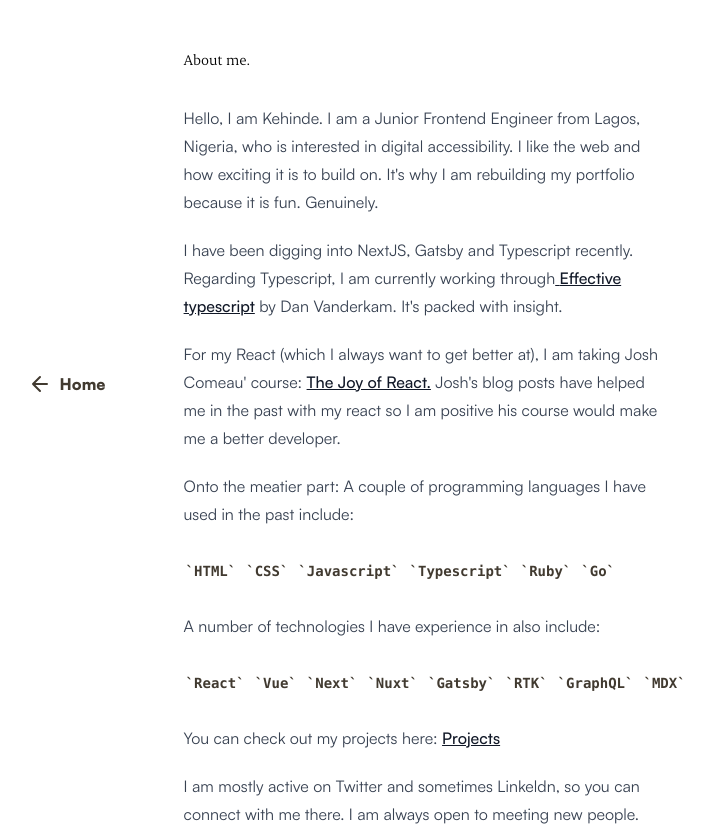
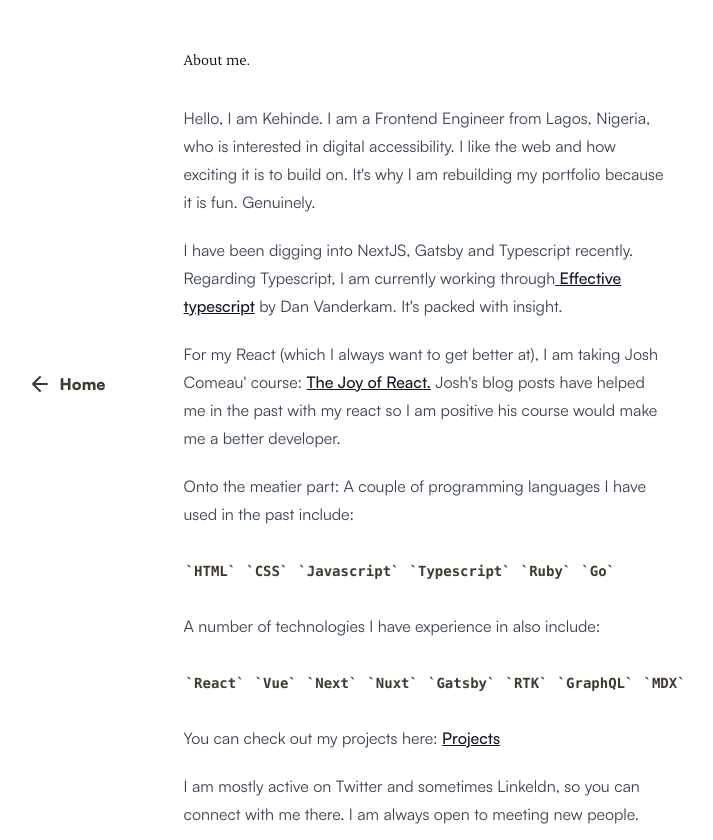
Before and after one commit to adeleke5140/portfolio-v2, a Next.js app: page /about in a window 1280 px wide. Shown: the whole page, without its empty margins (34-747 px from the left). Built offline with nearby package versions, Linux system fonts and the light colour scheme.

Commit message:
fix typo in about me page

```diff
--- a/src/pages/about.tsx
+++ b/src/pages/about.tsx
@@ -28,9 +28,9 @@ const About = () => {
       <PageWrapper heading="About me." path="/">
         <section className="prose pb-3 font-satoshi">
           <p>
-            Hello, I am Kehinde. I am a Junior Frontend Engineer from Lagos,
-            Nigeria, who is interested in digital accessibility. I like the web
-            and how exciting it is to build on. It&apos;s why I am rebuilding my
+            Hello, I am Kehinde. I am a Frontend Engineer from Lagos, Nigeria,
+            who is interested in digital accessibility. I like the web and how
+            exciting it is to build on. It&apos;s why I am rebuilding my
             portfolio because it is fun. Genuinely.
           </p>
 
```
